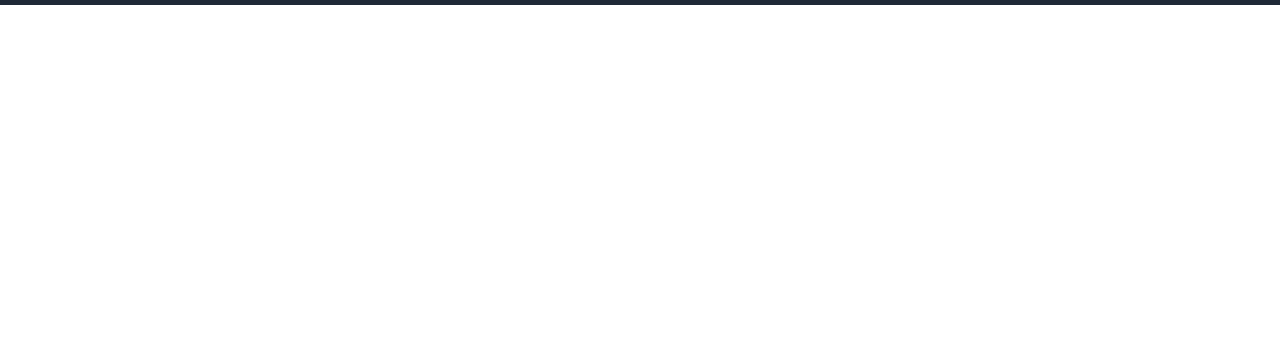
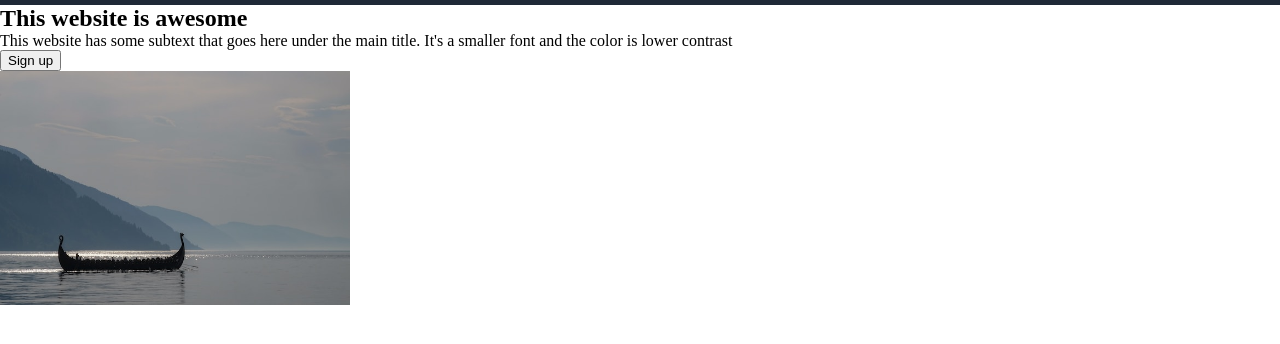
Before and after one commit to ortegamanuel/landing-page-odin, a plain HTML site: page index.html in a window 1280 px wide. Shown: the part 50-394 px from the top of the page. Drawn offline with Linux system fonts and the light colour scheme.

Commit message:
Add unstyled content

```diff
--- a/index.html
+++ b/index.html
@@ -25,5 +25,23 @@
         </ul>
       </nav>
     </header>
+    <main>
+      <section class="hero-section">
+        <div>
+          <h1>This website is awesome</h1>
+          <p>
+            This website has some subtext that goes here under the main title.
+            It's a smaller font and the color is lower contrast
+          </p>
+          <button>Sign up</button>
+        </div>
+        <img
+          src="./img/viking-boat.jpg"
+          alt="Picture of a viking boat on a lake"
+          width="350px"
+          height="233.52px"
+        />
+      </section>
+    </main>
   </body>
 </html>
```
Also changed, not shown: img/viking-boat.jpg (added).
